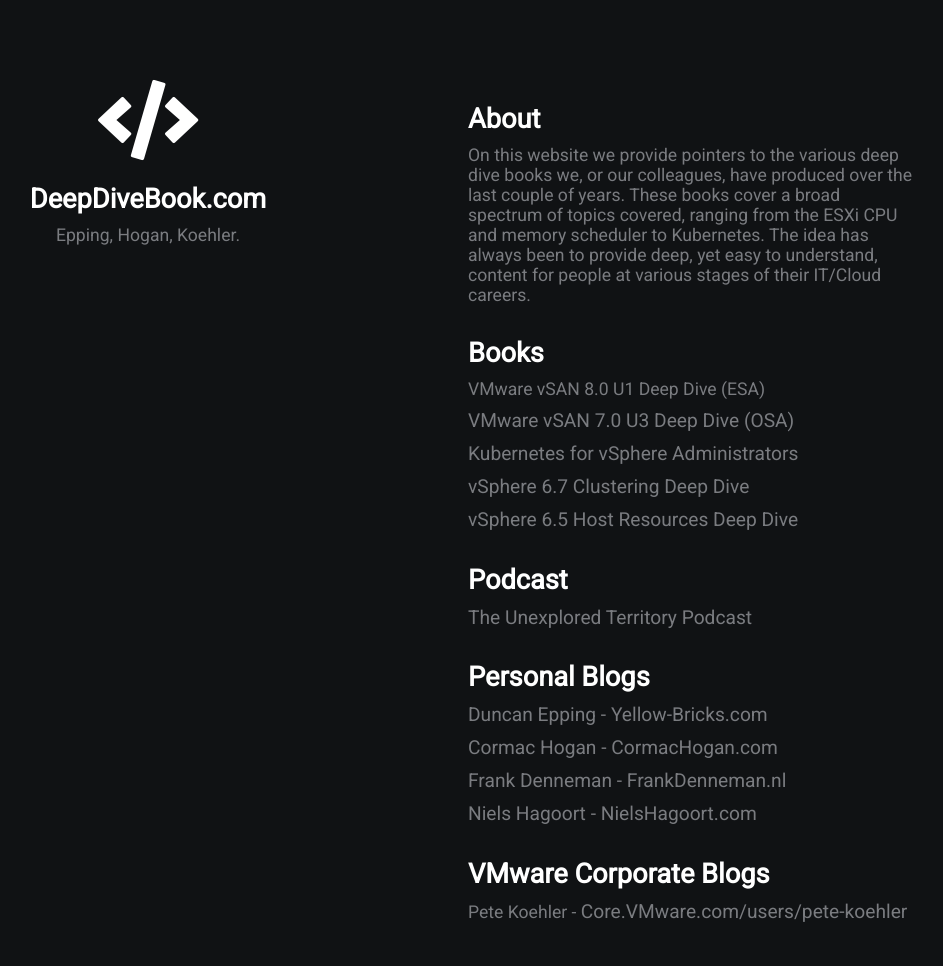
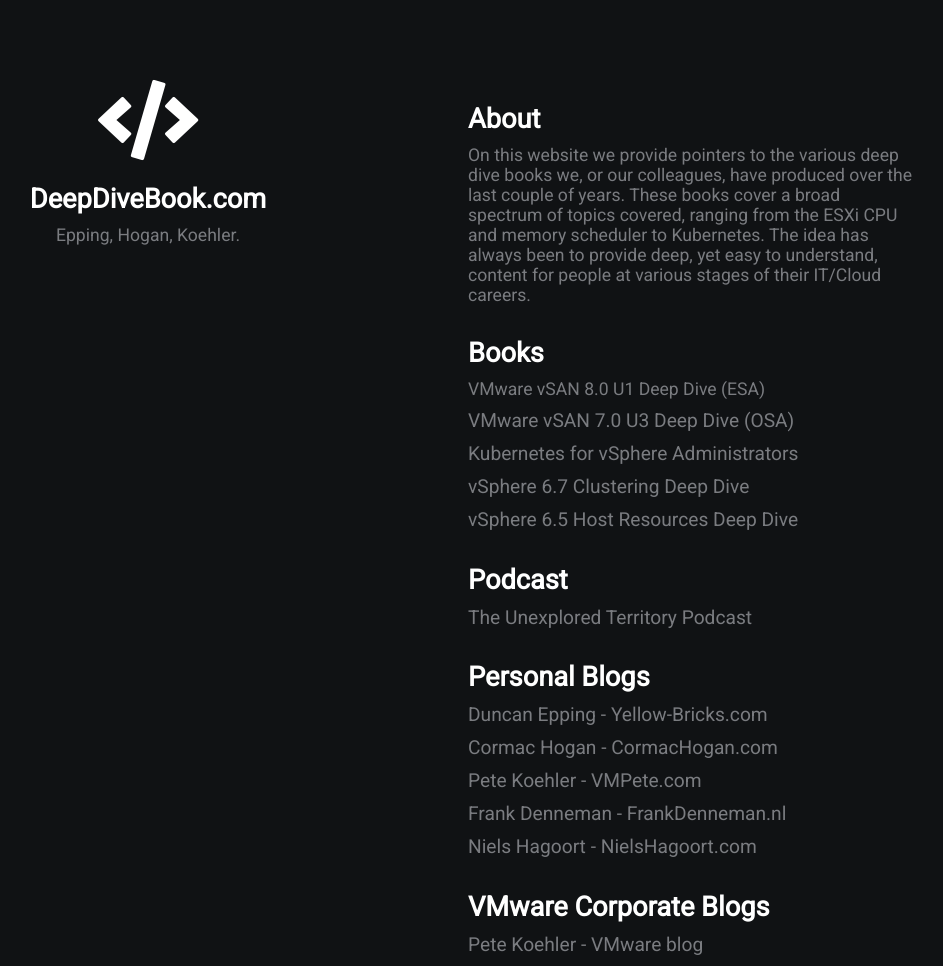
Before and after one commit to duncanyb/duncanyb.github.io, a plain HTML site: page index.html in a window 1280 px wide. Shown: the whole page, without its empty margins (172-1115 px from the left). Before the commit the page ends 933 px from the top, so only its background shows below. Drawn offline with Linux system fonts and the light colour scheme.

Commit message:
Update index.html

```diff
--- a/index.html
+++ b/index.html
@@ -33,11 +33,12 @@
             <h2>Personal Blogs</h2>
             <p><a href="https://www.yellow-bricks.com" target="_blank">Duncan Epping - Yellow-Bricks.com</a></p>
             <p><a href="https://www.cormachogan.com" target="_blank">Cormac Hogan - CormacHogan.com</a></p>
+            <p><a href="https://vmpete.com/" target="_blank">Pete Koehler - VMPete.com</a></p>
             <p><a href="https://www.frankdenneman.nl" target="_blank">Frank Denneman - FrankDenneman.nl</a></p>
             <p><a href="https://www.nielshagoort.com" target="_blank">Niels Hagoort - NielsHagoort.com</a></p>
 
             <h2>VMware Corporate Blogs</h2>
-            <p>Pete Koehler - <a href="https://core.vmware.com/users/pete-koehler" target="_blank">Core.VMware.com/users/pete-koehler</a></p>
+            <p><a href="https://core.vmware.com/users/pete-koehler" target="_blank">Pete Koehler - VMware blog</a></p>
 
         </div>
     </div>
```
